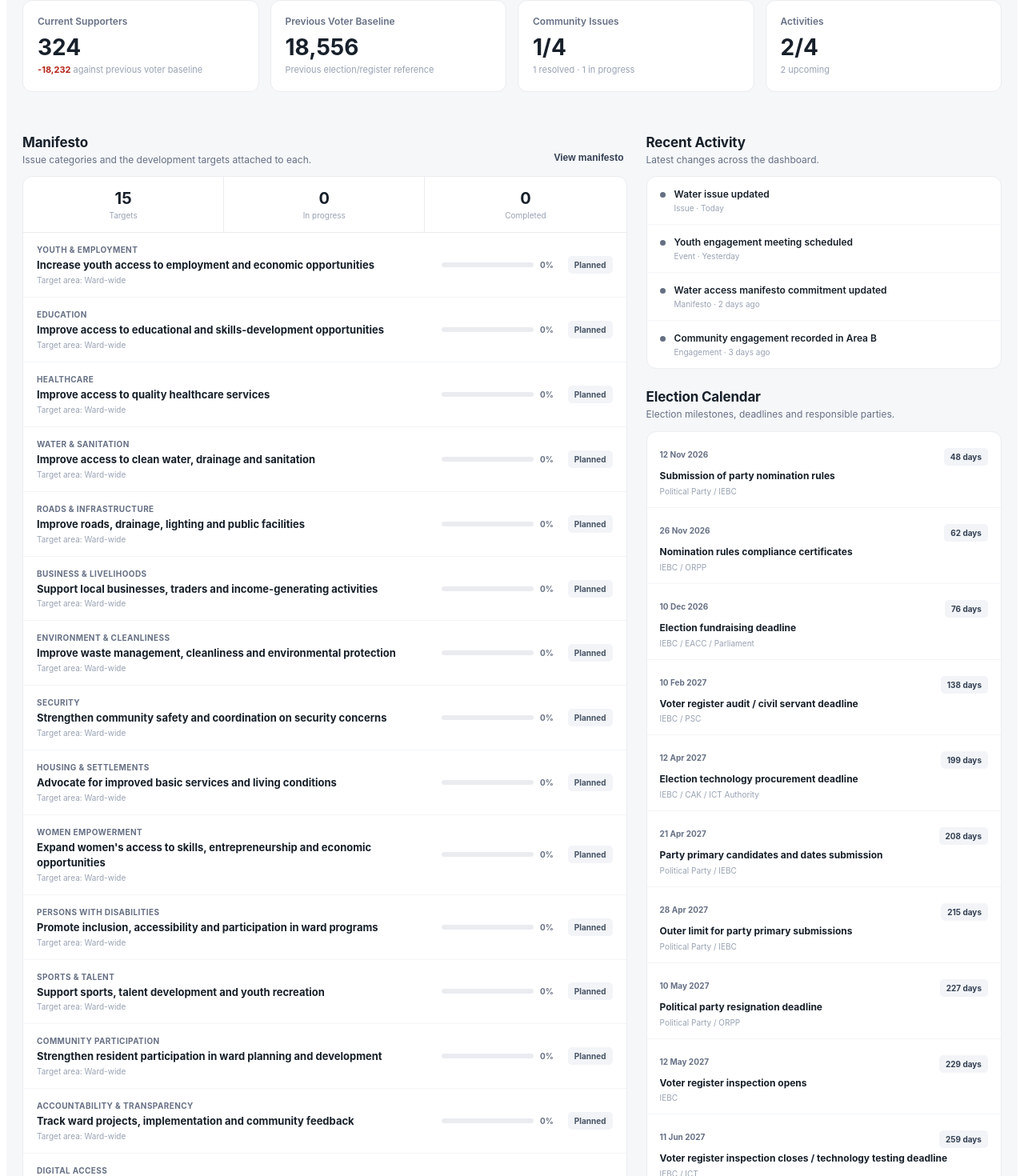
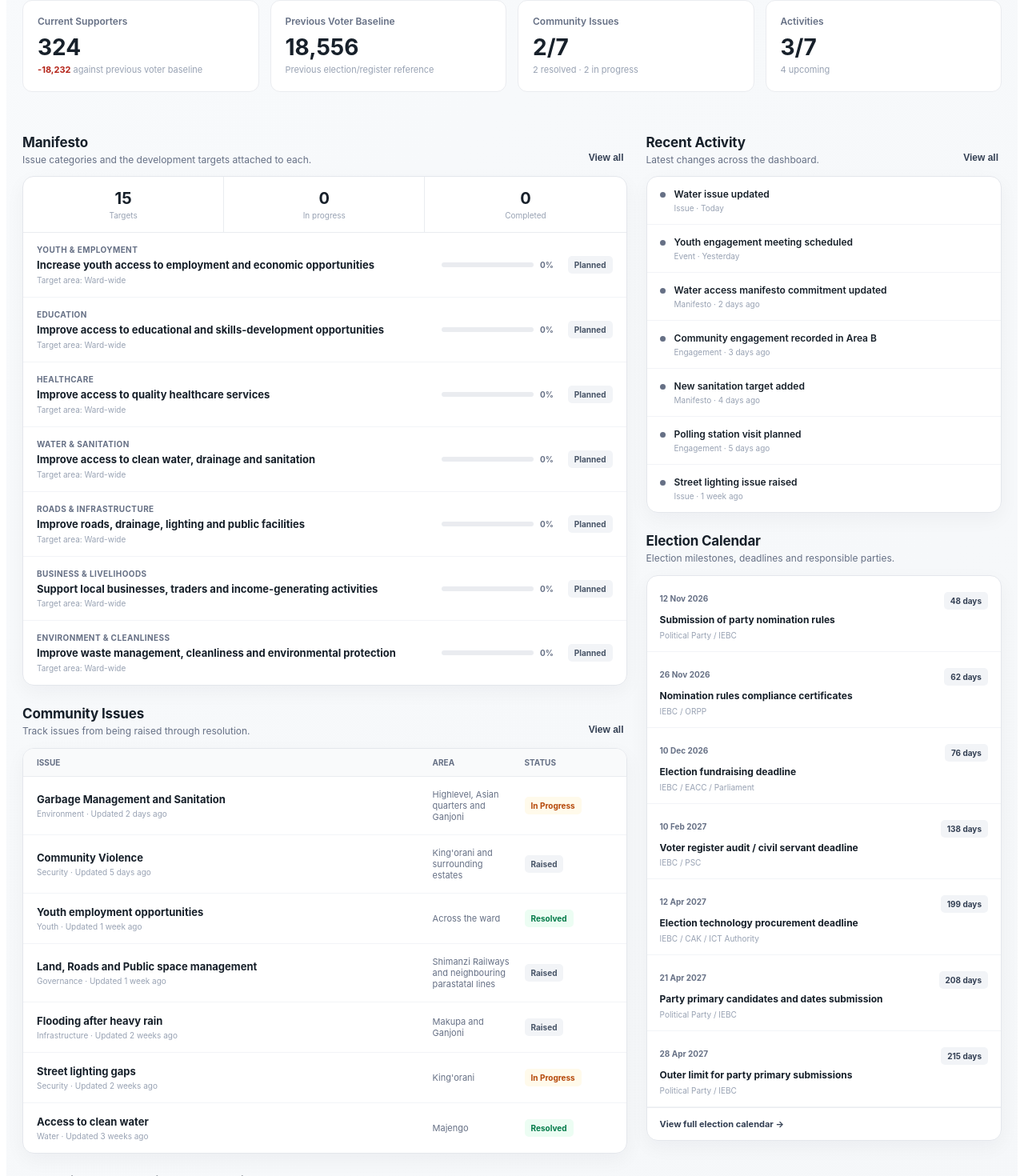
Before and after one commit to badakomora/mca, a React (Create React App) app: page / in a window 1280 px wide. Shown: the part 373-1843 px from the top of the page at 80% size. Built offline with nearby package versions, Linux system fonts and the light colour scheme.

Commit message:
view all

```diff
--- a/src/components/Dashboard.tsx
+++ b/src/components/Dashboard.tsx
@@ -1,4 +1,4 @@
-import React from "react";
+import React, { useState } from "react";
 import styled from "@emotion/styled";
 
 /* -------------------------------------------------------------------------- */
@@ -95,6 +95,9 @@ const issues: Issue[] = [
     status: "Raised",
     lastUpdate: "1 week ago",
   },
+  { title: "Flooding after heavy rain", area: "Makupa and Ganjoni", category: "Infrastructure", status: "Raised", lastUpdate: "2 weeks ago" },
+  { title: "Street lighting gaps", area: "King'orani", category: "Security", status: "In Progress", lastUpdate: "2 weeks ago" },
+  { title: "Access to clean water", area: "Majengo", category: "Water", status: "Resolved", lastUpdate: "3 weeks ago" },
 ];
 
 /*
@@ -242,6 +245,9 @@ const activities: Activity[] = [
     location: "Area A",
     status: "Completed",
   },
+  { title: "Sanitation site visit", type: "Community Visit", date: "20 Sep 2026", location: "Ganjoni", status: "Completed" },
+  { title: "Small business roundtable", type: "Meeting", date: "22 Sep 2026", location: "Makupa Hall", status: "Planned" },
+  { title: "Ward development forum", type: "Baraza", date: "24 Sep 2026", location: "Ward Hall", status: "Planned" },
 ];
 
 const manifesto: ManifestoItem[] = [
@@ -500,6 +506,9 @@ const recentActivity: RecentActivity[] = [
     text: "Community engagement recorded in Area B",
     type: "Engagement",
   },
+  { date: "4 days ago", text: "New sanitation target added", type: "Manifesto" },
+  { date: "5 days ago", text: "Polling station visit planned", type: "Engagement" },
+  { date: "1 week ago", text: "Street lighting issue raised", type: "Issue" },
 ];
 
 /* -------------------------------------------------------------------------- */
@@ -586,6 +595,18 @@ const completedEngagements = engagements.filter(
 /* -------------------------------------------------------------------------- */
 
 const Dashboard = () => {
+  const [expandedSections, setExpandedSections] = useState<Record<string, boolean>>({});
+
+  const toggleSection = (section: string) => {
+    setExpandedSections((current) => ({
+      ...current,
+      [section]: !current[section],
+    }));
+  };
+
+  const visibleRows = <T,>(rows: T[], section: string) =>
+    expandedSections[section] ? rows : rows.slice(0, 7);
+
   return (
     <Page>
       <Container>
@@ -735,8 +756,8 @@ const Dashboard = () => {
                 </SectionDescription>
               </div>
 
-              <TextButton>
-                View manifesto
+<TextButton onClick={() => toggleSection("manifesto")} aria-expanded={!!expandedSections.manifesto}>
+                {expandedSections.manifesto ? "Show less" : "View all"}
               </TextButton>
             </SectionHeader>
 
@@ -773,7 +794,7 @@ const Dashboard = () => {
                 </ManifestoStat>
               </ManifestoSummary>
 
-              {manifesto.map((item) => (
+              {visibleRows(manifesto, "manifesto").map((item) => (
                 <ManifestoRow
                   key={item.issueCategory}
                 >
@@ -820,7 +841,7 @@ const Dashboard = () => {
 
             <SectionHeader>
               <div>
-                <SectionTitle>
+<SectionTitle>
                   Community Issues
                 </SectionTitle>
 
@@ -830,7 +851,9 @@ const Dashboard = () => {
                 </SectionDescription>
               </div>
 
-              <TextButton>View all</TextButton>
+              <TextButton onClick={() => toggleSection("issues")} aria-expanded={!!expandedSections.issues}>
+                {expandedSections.issues ? "Show less" : "View all"}
+              </TextButton>
             </SectionHeader>
 
             <Card>
@@ -840,7 +863,7 @@ const Dashboard = () => {
                 <span>Status</span>
               </IssueHeader>
 
-              {issues.map((issue) => (
+              {visibleRows(issues, "issues").map((issue) => (
                 <IssueRow key={issue.title}>
                   <IssueMain>
                     <IssueTitle>
@@ -870,7 +893,7 @@ const Dashboard = () => {
 
             <SectionHeader>
               <div>
-                <SectionTitle>
+<SectionTitle>
                   Strategic and Analytical Community
                   Engagement
                 </SectionTitle>
@@ -881,7 +904,9 @@ const Dashboard = () => {
                 </SectionDescription>
               </div>
 
-              <TextButton>View all</TextButton>
+              <TextButton onClick={() => toggleSection("engagements")} aria-expanded={!!expandedSections.engagements}>
+                {expandedSections.engagements ? "Show less" : "View all"}
+              </TextButton>
             </SectionHeader>
 
             <Card>
@@ -938,7 +963,7 @@ const Dashboard = () => {
                 <span>Engagement</span>
               </EngagementHeader>
 
-              {engagements.map((engagement) => (
+              {visibleRows(engagements, "engagements").map((engagement) => (
                 <EngagementRow
                   key={engagement.pollingStation}
                 >
@@ -1006,11 +1031,13 @@ const Dashboard = () => {
                 </SectionDescription>
               </div>
 
-              <TextButton>Manage</TextButton>
+              <TextButton onClick={() => toggleSection("activities")} aria-expanded={!!expandedSections.activities}>
+                {expandedSections.activities ? "Show less" : "View all"}
+              </TextButton>
             </SectionHeader>
 
             <Card>
-              {activities.map((activity) => (
+              {visibleRows(activities, "activities").map((activity) => (
                 <ActivityRow
                   key={`${activity.title}-${activity.date}`}
                 >
@@ -1058,14 +1085,18 @@ const Dashboard = () => {
                   Recent Activity
                 </SectionTitle>
 
-                <SectionDescription>
+<SectionDescription>
                   Latest changes across the dashboard.
                 </SectionDescription>
               </div>
+
+              <TextButton onClick={() => toggleSection("recentActivity")} aria-expanded={!!expandedSections.recentActivity}>
+                {expandedSections.recentActivity ? "Show less" : "View all"}
+              </TextButton>
             </SectionHeader>
 
             <Card>
-              {recentActivity.map((activity) => (
+              {visibleRows(recentActivity, "recentActivity").map((activity) => (
                 <RecentRow
                   key={`${activity.date}-${activity.text}`}
                 >
@@ -1105,7 +1136,7 @@ const Dashboard = () => {
             </SectionHeader>
 
             <Card>
-              {electionDates.map((item) => (
+              {visibleRows(electionDates, "electionDates").map((item) => (
                 <CalendarItem key={item.targetDate}>
                   <CalendarTop>
                     <CalendarDate>
@@ -1129,8 +1160,8 @@ const Dashboard = () => {
                 </CalendarItem>
               ))}
 
-              <CalendarFooter>
-                View full election calendar →
+<CalendarFooter onClick={() => toggleSection("electionDates")} role="button" tabIndex={0}>
+                {expandedSections.electionDates ? "Show less ↑" : "View full election calendar →"}
               </CalendarFooter>
             </Card>
 
@@ -1149,7 +1180,12 @@ const Dashboard = () => {
 
 const Page = styled.div`
   min-height: 100vh;
-  background: #f6f7f9;
+  background: linear-gradient(135deg, #f8fafc 0%, #f4f6f8 100%);
+  -webkit-font-smoothing: antialiased;
+
+  *, *::before, *::after {
+    box-sizing: border-box;
+  }
   color: #17202a;
 
   font-family:
@@ -1474,9 +1510,10 @@ const TextButton = styled.button`
 `;
 
 const Card = styled.div`
-  background: #ffffff;
-  border: 1px solid #eaecf0;
-  border-radius: 12px;
+  background: rgba(255, 255, 255, 0.96);
+  border: 1px solid #e4e7ec;
+  border-radius: 14px;
+  box-shadow: 0 8px 24px rgba(16, 24, 40, 0.045);
   overflow: hidden;
 `;
 
```
